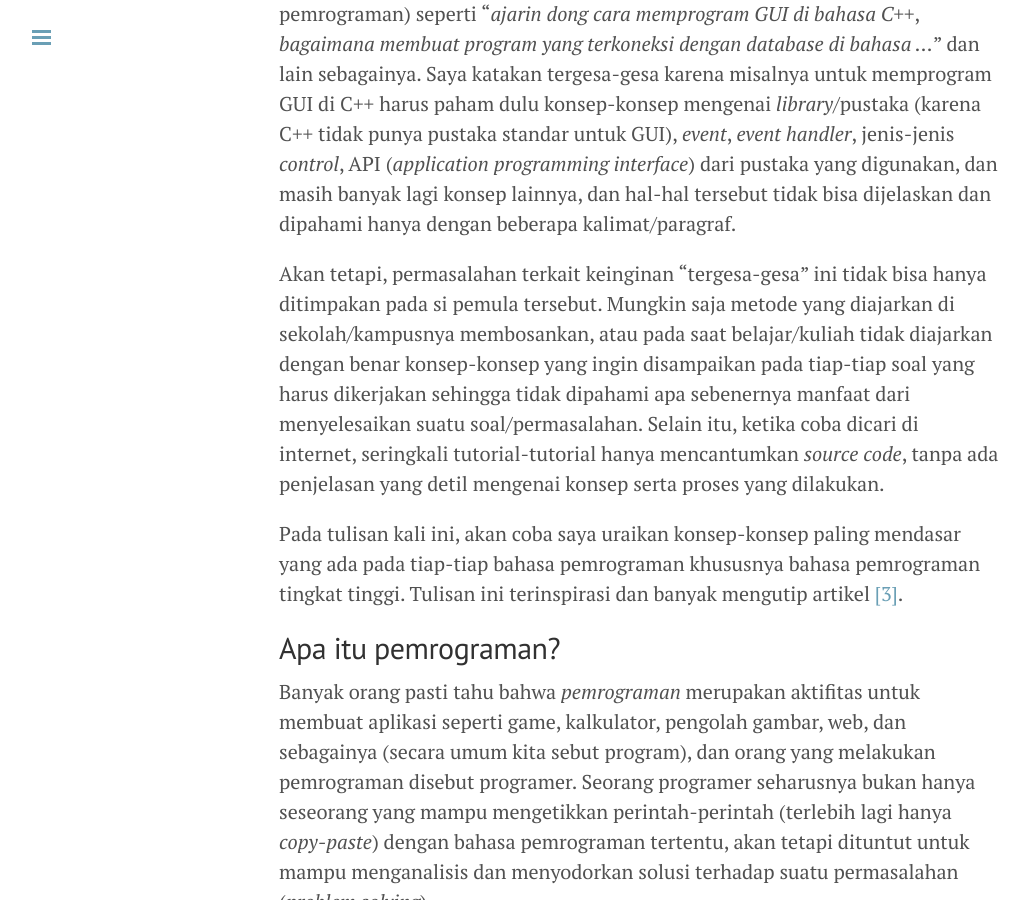
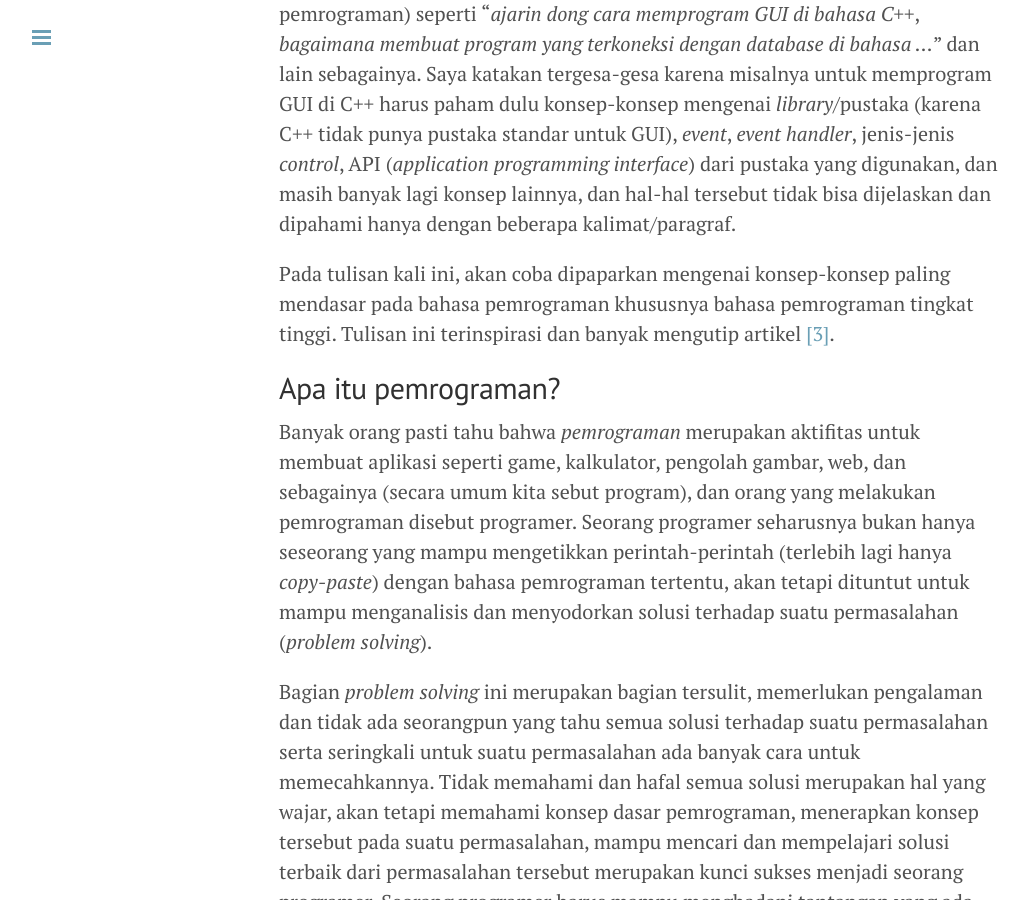
Before and after one commit to ipsusila/ipsusila.github.io, a Jekyll site: the page built from _posts/2014-12-15-basic-programming.md, in a window 1280 px wide and 900 px high, scrolled down 648 px. Shown: the whole window, without its empty margins (1-1029 px from the left). Built offline with Jekyll 4.4.1, drawn with Linux system fonts in a browser that asks for light colours; Markdown is read by kramdown in place of the engine named in the settings; comment, search, counter and statistics services are not loaded; some of the changed text lies outside the part shown.

Commit message:
New 3rd posting draft

```diff
--- a/_posts/2014-12-15-basic-programming.md
+++ b/_posts/2014-12-15-basic-programming.md
@@ -1,6 +1,6 @@
 ---
 layout: post
-title: Dasar-dasar Pemrograman
+title: Dasar-dasar pemrograman
 comments: true
 ---
 
@@ -8,9 +8,7 @@ Tidak ada seorangpun didunia ini langsung menjadi seorang ahli tanpa melalui tah
 
 Seringkali, pada tahapan pemula, seseorang tergesa-gesa ingin membuat suatu aplikasi yang "keren", padahal konsep dasar dari pemrograman belum dikuasai dengan benar. Hal ini saya rasakan setelah mengamati berbagai posting di milis/forum/group *facebook* yang terkait dengan pemrograman, dimana seringkali muncul pertanyaan-pertanyaan (oleh pemula yang baru memulai pemrograman) seperti "*ajarin dong cara memprogram GUI di bahasa C++*, *bagaimana membuat program yang terkoneksi dengan database di bahasa ...*" dan lain sebagainya. Saya katakan tergesa-gesa karena misalnya untuk memprogram GUI di C++ harus paham dulu konsep-konsep mengenai *library*/pustaka (karena C++ tidak punya pustaka standar untuk GUI), *event*, *event handler*, jenis-jenis *control*, API (*application programming interface*) dari pustaka yang digunakan, dan masih banyak lagi konsep lainnya, dan hal-hal tersebut tidak bisa dijelaskan dan dipahami hanya dengan beberapa kalimat/paragraf.
 
-Akan tetapi, permasalahan terkait keinginan "tergesa-gesa" ini tidak bisa hanya ditimpakan pada si pemula tersebut. Mungkin saja metode yang diajarkan di sekolah/kampusnya membosankan, atau pada saat belajar/kuliah tidak diajarkan dengan benar konsep-konsep yang ingin disampaikan pada tiap-tiap soal yang harus dikerjakan sehingga tidak dipahami apa sebenernya manfaat dari menyelesaikan suatu soal/permasalahan. Selain itu, ketika coba dicari di internet, seringkali tutorial-tutorial hanya mencantumkan *source code*, tanpa ada penjelasan yang detil mengenai konsep serta proses yang dilakukan.
-
-Pada tulisan kali ini, akan coba saya uraikan konsep-konsep paling mendasar yang ada pada tiap-tiap bahasa pemrograman khususnya bahasa pemrograman tingkat tinggi. Tulisan ini terinspirasi dan banyak mengutip artikel [[3]](http://www.gamedev.net/page/resources/_/technical/general-programming/the-programming-primer-r3090).
+Pada tulisan kali ini, akan coba dipaparkan mengenai konsep-konsep paling mendasar pada bahasa pemrograman khususnya bahasa pemrograman tingkat tinggi. Tulisan ini terinspirasi dan banyak mengutip artikel [[3]](http://www.gamedev.net/page/resources/_/technical/general-programming/the-programming-primer-r3090).
 
 ## Apa itu pemrograman?
 
```
Also changed, not shown: _posts/2014-12-16-cpp-getting-started.md (added, +11 -0 lines), public/img/2014-12-16/src-to-exe.png (added).
